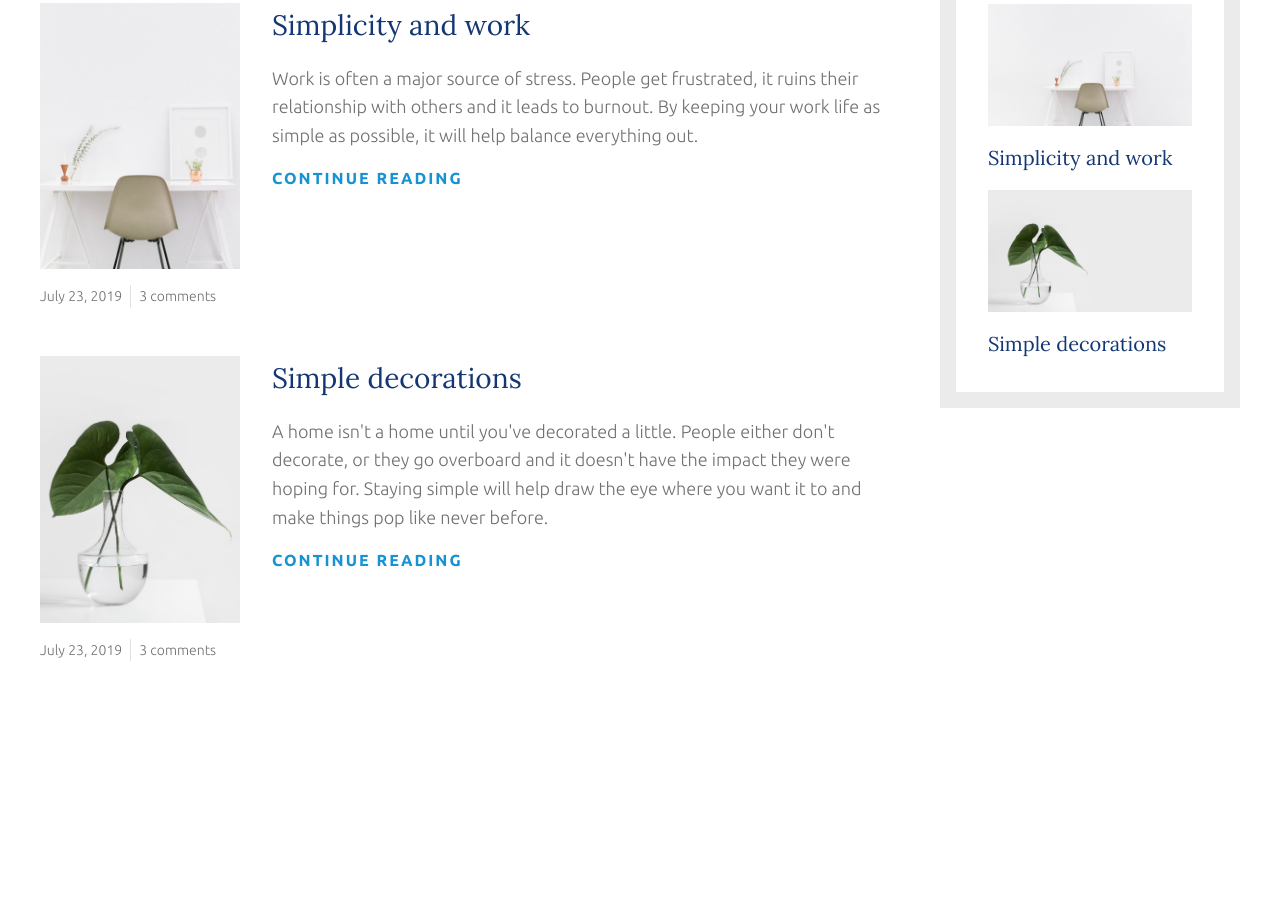
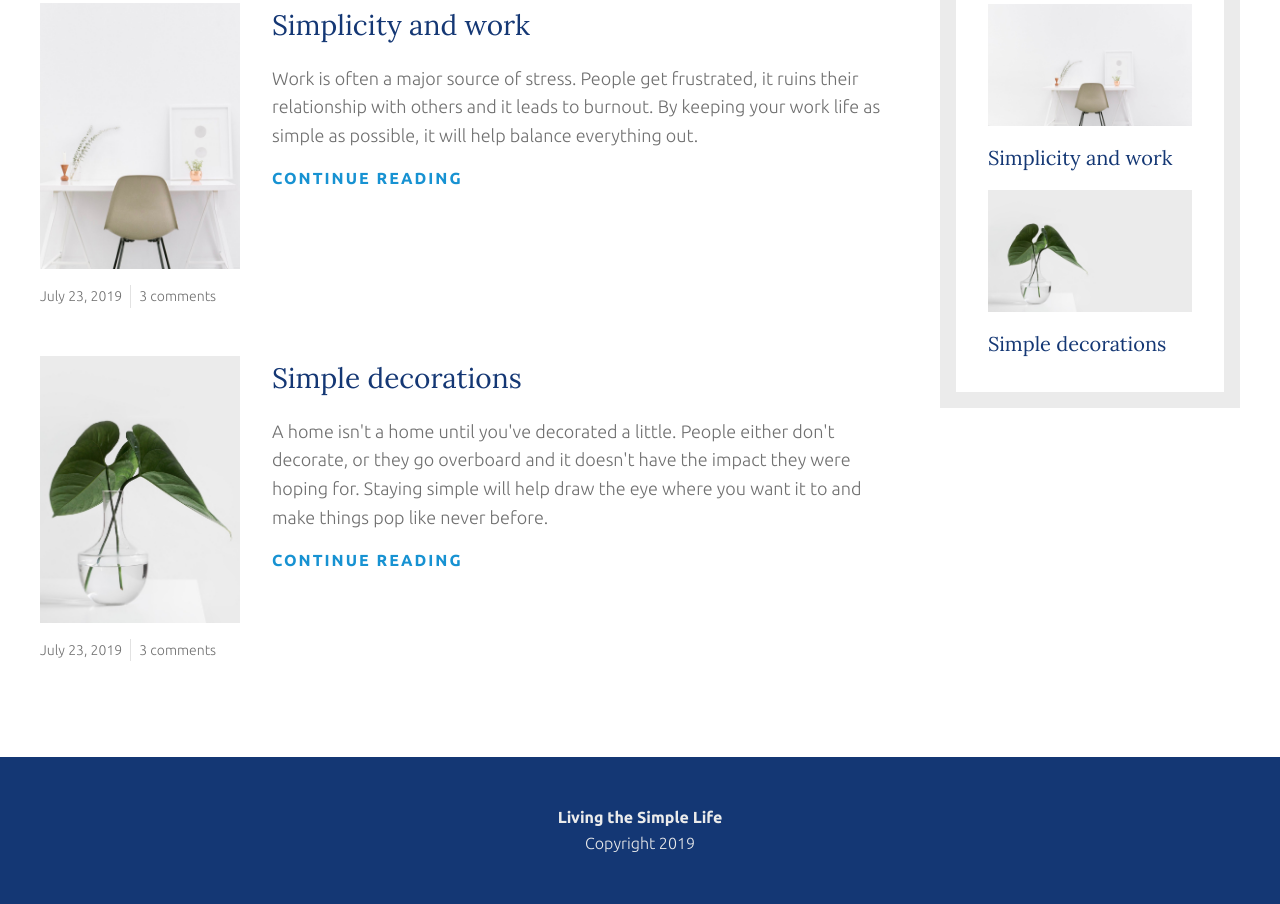
Before and after one commit to sonarin-toun/copywork-3-pages-grid, a plain HTML site: page pages/recent-post.html in a window 1280 px wide. Shown: the part 991-1895 px from the top of the page. Before the commit the page ends 1748 px from the top, so only its background shows below. Drawn offline with Linux system fonts and the light colour scheme.

Commit message:
Create Footer for all 3 pages

```diff
--- a/assets/stylesheets/styles.css
+++ b/assets/stylesheets/styles.css
@@ -185,6 +185,13 @@ img {
     grid-row-start: 2;
 }
 
+/* === 4.7 Footer === */
+
+.footer {
+    justify-items: center;
+    align-items: center;
+}
+
 
 /* =================================================
     5.0 Layout, Spacing, Border and Background Color
@@ -246,6 +253,13 @@ img {
 .sidebar__about,
 .sidebar__recent-post {
     margin-bottom: 3rem;
+}
+
+/* === 5.3. Aside === */
+
+.footer {
+    padding: 3rem;
+    background-color: var(--primary-color);
 }
 
 /* =====================
@@ -369,8 +383,11 @@ img {
     font-size: var(--font-md);
 }
 
-/* === 6.3.1 About === */
+/* === 6.4 Footer === */
 
+.footer {
+    color: var(--neutral-color-light-gray);
+}
 
 /* ===============
     I. MEDIA QUERY
--- a/pages/recent-post.html
+++ b/pages/recent-post.html
@@ -62,8 +62,8 @@
 
                     <picture class="card__image">
                         <source media="(min-width: 1050px)" srcset="../assets/images/portrait_white-desk.jpg">
-                    <img src="../assets/images/white-desk.jpg"
-                    alt="A white desk with a plant and lamp on top" width="1920" height="1152">
+                        <img src="../assets/images/white-desk.jpg" alt="A white desk with a plant and lamp on top"
+                            width="1920" height="1152">
                     </picture>
 
                     <!--Image Caption Start-->
@@ -75,7 +75,8 @@
                     </div>
                     <!--Image Caption End-->
 
-                <p class="paragraph__text card__text">Life can get complicated really quickly, but it doesn't have to
+                    <p class="paragraph__text card__text">Life can get complicated really quickly, but it doesn't have
+                        to
                         be! There are
                         many ways to simplify your life, a few of which we've
                         explored in
@@ -94,7 +95,8 @@
 
                     <picture class="card__image">
                         <source media="(min-width: 1050px)" srcset="../assets/images/portrait_dumpling.jpg">
-                    <img src="../assets/images/dumpling.jpg" alt="Dumplings on the plate" width="2400" height="1440">
+                        <img src="../assets/images/dumpling.jpg" alt="Dumplings on the plate" width="2400"
+                            height="1440">
                     </picture>
 
                     <!--Image Caption Start-->
@@ -124,8 +126,8 @@
 
                     <picture class="card__image">
                         <source media="(min-width: 1050px)" srcset="../assets/images/portrait_white-desk-and-chair.jpg">
-                    <img src="../assets/images/white-desk-and-chair.jpg" alt="A white desk with a chair" width="1920"
-                        height="1152">
+                        <img src="../assets/images/white-desk-and-chair.jpg" alt="A white desk with a chair"
+                            width="1920" height="1152">
                     </picture>
 
                     <!--Image Caption Start-->
@@ -221,8 +223,8 @@
                     <h4 class="post__title title">Keeping Cooking Simple</h4>
 
                     <a href="#" class="post__link">
-                    <img class="post__image" src="../assets/images/dumpling.jpg" alt="Dumplings on the plate" width="2400"
-                        height="1440">
+                        <img class="post__image" src="../assets/images/dumpling.jpg" alt="Dumplings on the plate"
+                            width="2400" height="1440">
                     </a>
                 </div>
                 <!--Post 1 End-->
@@ -245,8 +247,8 @@
                     <h4 class="post__title title">Simple decorations</h4>
 
                     <a href="#" class="post__link">
-                    <img class="post__image" src="../assets/images/plant-on-glass-vase.jpg" alt="A plant on a glasse vase"
-                        width="1920" height="1152">
+                        <img class="post__image" src="../assets/images/plant-on-glass-vase.jpg"
+                            alt="A plant on a glasse vase" width="1920" height="1152">
                     </a>
                 </div>
                 <!--Post 3 End-->
@@ -258,4 +260,13 @@
 
     </div>
 
+    <!--Footer Start-->
+    <footer class="footer grid">
+
+        <p><strong>Living the Simple Life</strong></p>
+        <p>Copyright 2019</p>
+
+    </footer>
+    <!--Footer End-->
+
 </body>
```
Also changed, not shown: index.html (+6 -3 lines), pages/about.html (+14 -5 lines). Lines whose indentation alone changed are shown as unchanged.
